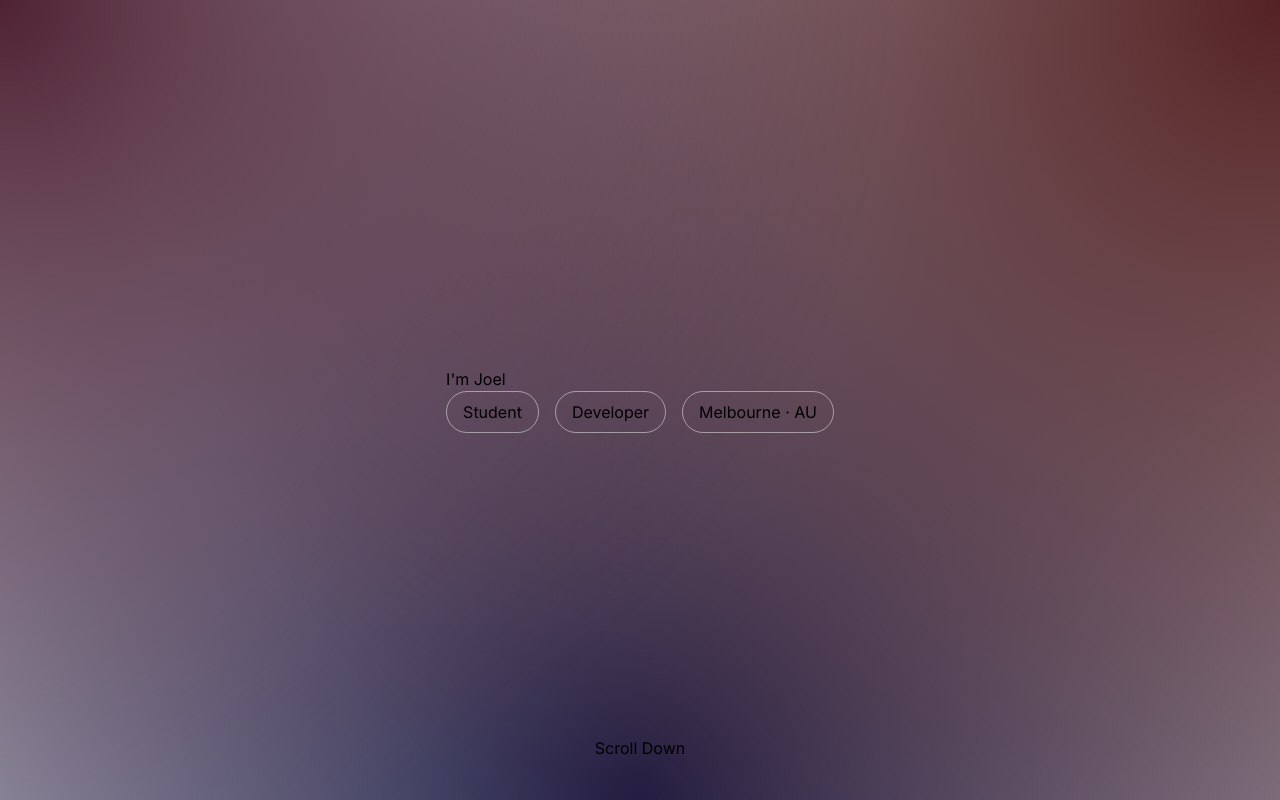
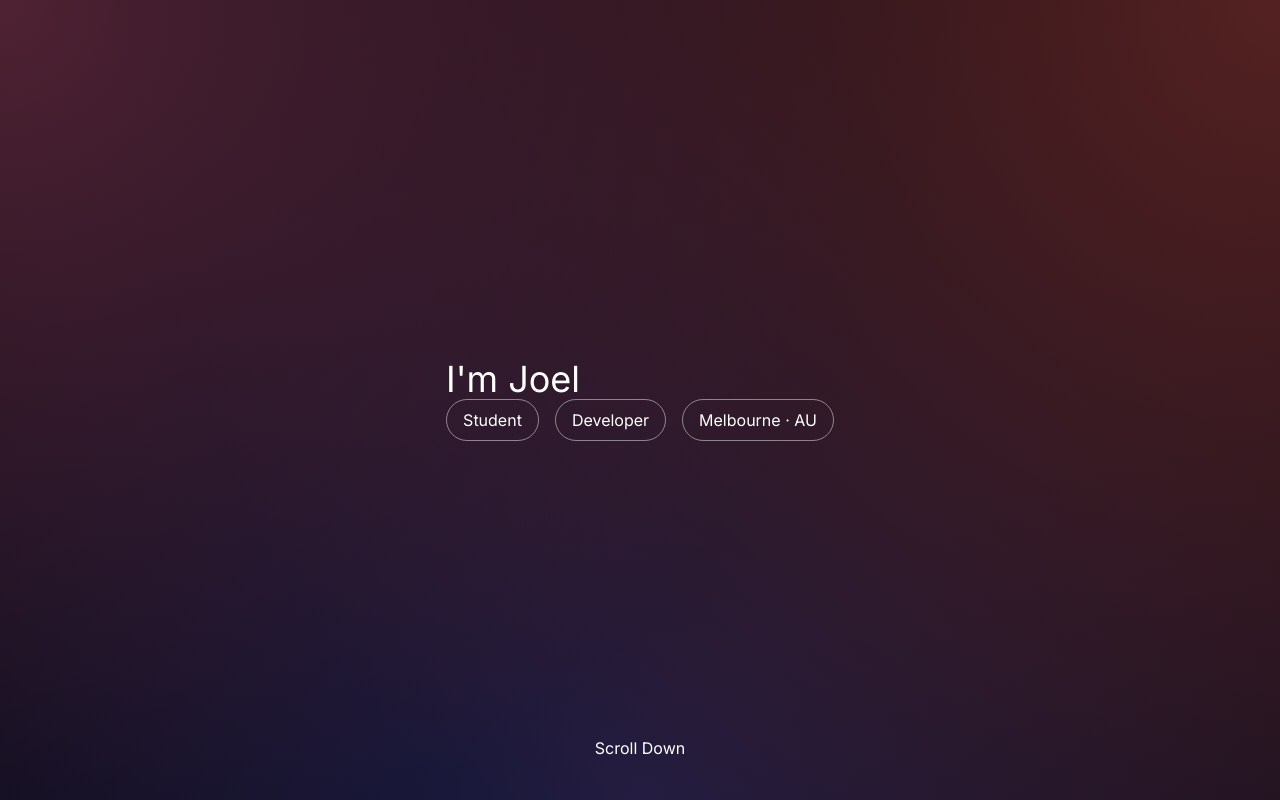
Before and after one commit to jtpotato/jtpotato.github.io, a Next.js app: page / in a window 1280 px wide. Shown: the top 800 px of the page. Built offline with nearby package versions, Linux system fonts and the light colour scheme.

Commit message:
try to get tailwind working

```diff
--- a/src/app/globals.css
+++ b/src/app/globals.css
@@ -74,3 +74,7 @@
     @apply bg-background text-foreground;
   }
 }
+
+body {
+  margin: 0;
+}
--- a/src/app/layout.js
+++ b/src/app/layout.js
@@ -4,8 +4,8 @@ import './globals.css'
 const inter = Inter({ subsets: ['latin'] })
 
 export const metadata = {
-  title: 'Create Next App',
-  description: 'Generated by create next app',
+  title: 'jtpotato',
+  description: 'Personal website',
 }
 
 export default function RootLayout({ children }) {
--- a/src/app/page.css
+++ b/src/app/page.css
@@ -1,4 +1,4 @@
 body {
-  background-color: var(--bg-color);
-  color: var(--text-primary);
+  background-color: black;
+  color: white;
 }
--- a/src/app/page.js
+++ b/src/app/page.js
@@ -1,4 +1,3 @@
-import styles from "./page.module.css"
 import "./page.css"
 import NameCard from "@/lib/home/NameCard";
 import About from "@/lib/home/About";
--- a/src/lib/home/NameCard.module.css
+++ b/src/lib/home/NameCard.module.css
@@ -8,7 +8,6 @@
 }
 
 .name {
-  font-size: var(--text-size-4xl);
   animation: fadeInUp 0.5s ease-out;
   animation-iteration-count: 1;
   animation-fill-mode: forwards;
--- a/src/lib/home/NameCard.js
+++ b/src/lib/home/NameCard.tsx
@@ -8,7 +8,7 @@ function NameCard() {
         <div className={styles.background}>
         </div>
         <div>
-          <h1 className={styles.name}>I'm Joel</h1>
+          <h1 className={styles.name + " text-4xl"}>I'm Joel</h1>
           <div className={styles.aboutchips}>
             <span className={universal.chip}>Student</span>
             <span className={universal.chip}>Developer</span>
--- a/src/lib/home/projects/Projects.js
+++ b/src/lib/home/projects/Projects.js
@@ -11,7 +11,7 @@ function Projects() {
           <div className={styles.projectspin}>
             <h2>Projects</h2>
             <div className={styles.projectslist}>
-              {projectslist.map((project) => {
+              {projectslist.toReversed().map((project) => {
                 return <ProjectCard project={project} />;
               })}
               <h2
--- a/tailwind.config.ts
+++ b/tailwind.config.ts
@@ -3,10 +3,7 @@ import type { Config } from "tailwindcss"
 const config = {
   darkMode: ["class"],
   content: [
-    './pages/**/*.{ts,tsx}',
-    './components/**/*.{ts,tsx}',
-    './app/**/*.{ts,tsx}',
-    './src/**/*.{ts,tsx}',
+    './src/**/*.{ts,tsx,js}',
 	],
   prefix: "",
   theme: {
```
Also changed, not shown: tsconfig.json (+6 -1 lines), src/app/page.module.css (deleted).
